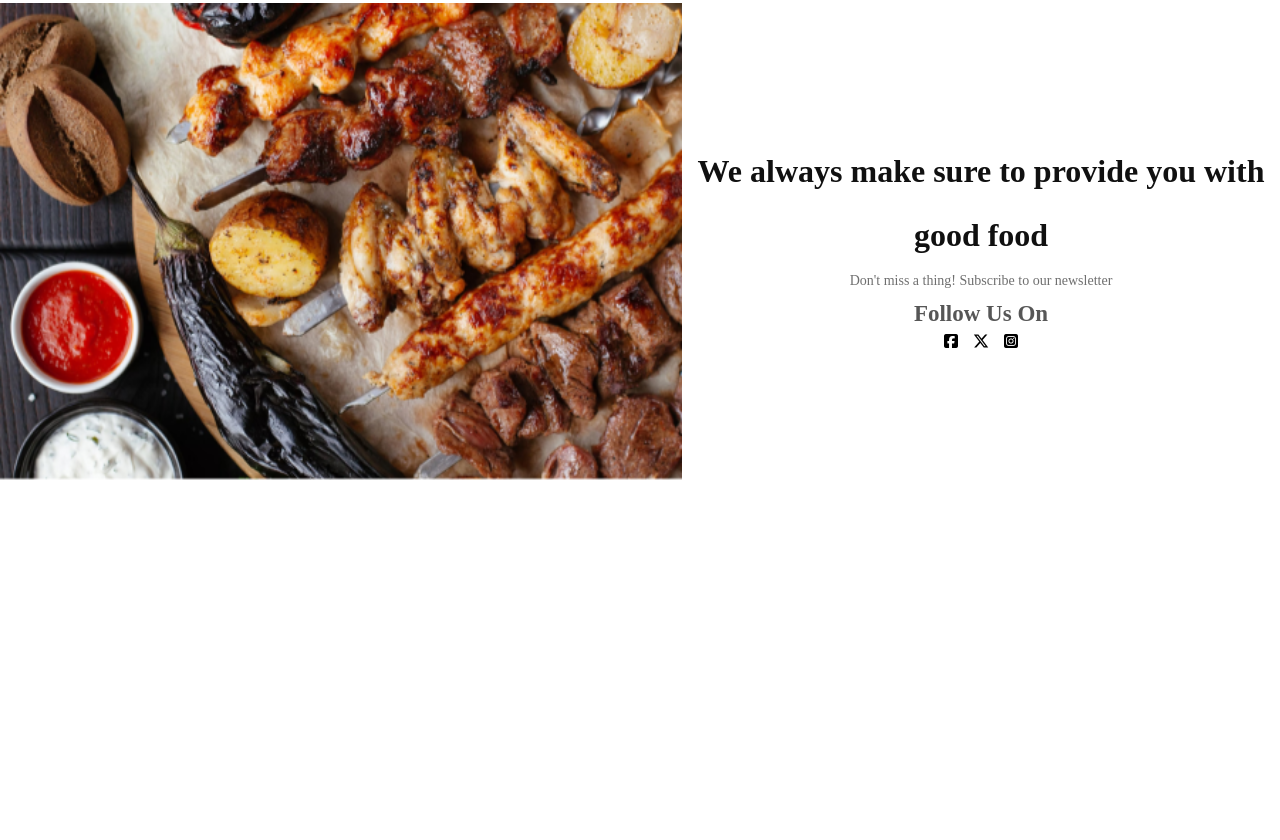
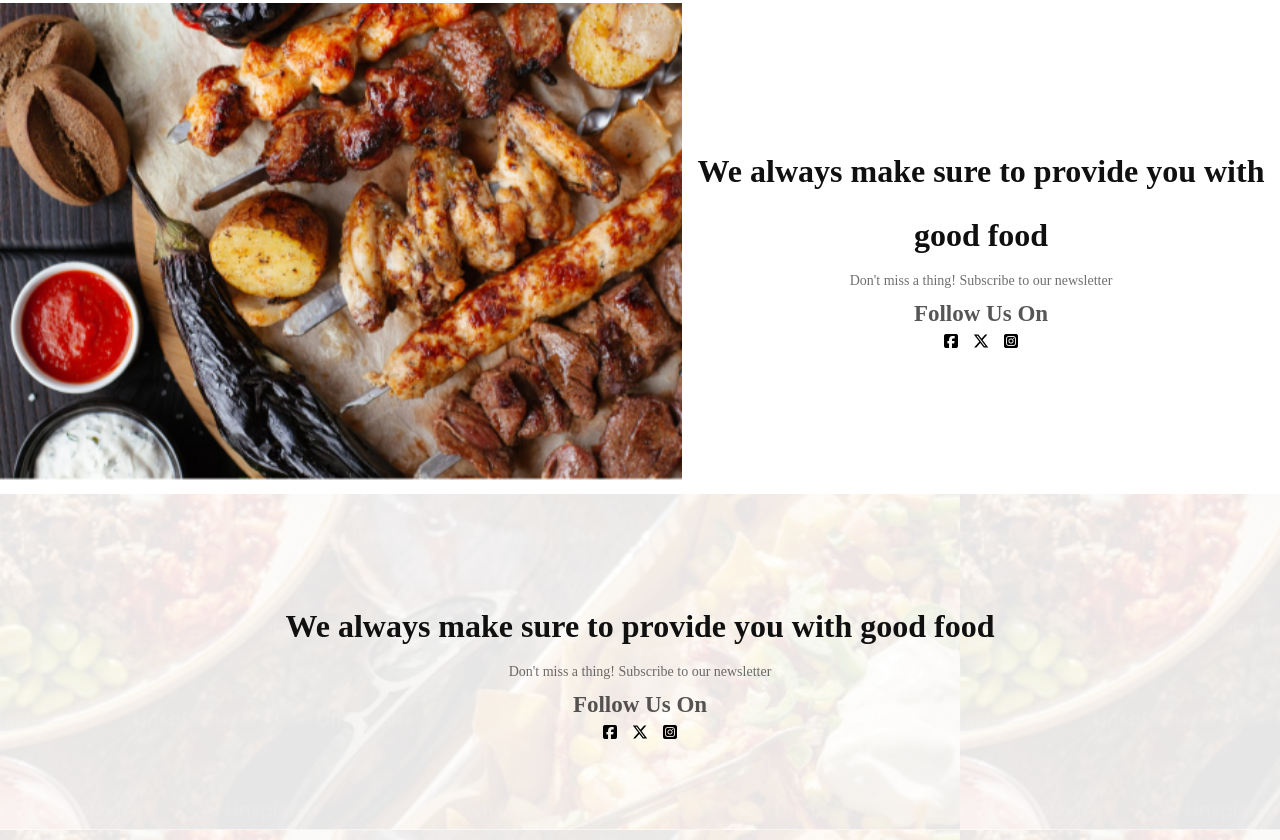
Before and after one commit to Kawser420/food-restaurant, a plain HTML site: page index.html in a window 1280 px wide. Shown: the part 1346-2186 px from the top of the page. Before the commit the page ends 1840 px from the top, so only its background shows below. Drawn offline with Linux system fonts and the light colour scheme.

Commit message:
footer is complete

```diff
--- a/index.html
+++ b/index.html
@@ -102,5 +102,19 @@
         </div>
       </section>
     </main>
+    <footer>
+      <div class="food-details">
+        <h2 class="title">We always make sure to provide you with good food</h2>
+        <p class="description">
+          Don't miss a thing! Subscribe to our newsletter
+        </p>
+        <h3 class="contact-follow">Follow Us On</h3>
+        <div class="food-social-contact">
+          <i class="fa-brands fa-square-facebook"></i>
+          <i class="fa-brands fa-x-twitter"></i>
+          <i class="fa-brands fa-square-instagram"></i>
+        </div>
+      </div>
+    </footer>
   </body>
 </html>
--- a/style/style.css
+++ b/style/style.css
@@ -171,3 +171,8 @@
   align-items: center;
   gap: 15px;
 }
+
+footer {
+  background-image: url("../assets/social-bg.png");
+  padding: 100px;
+}
```
